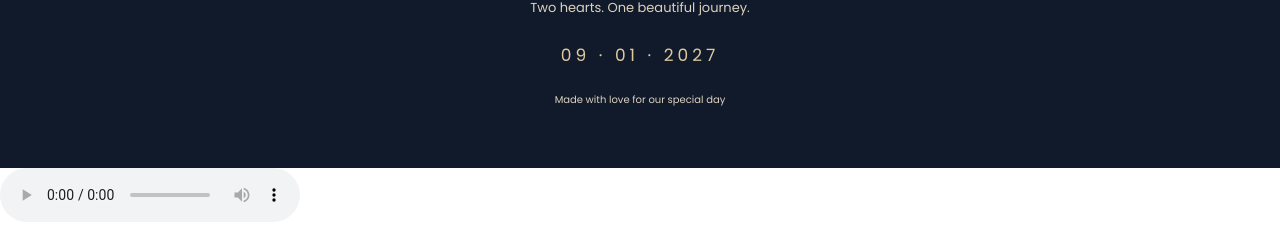
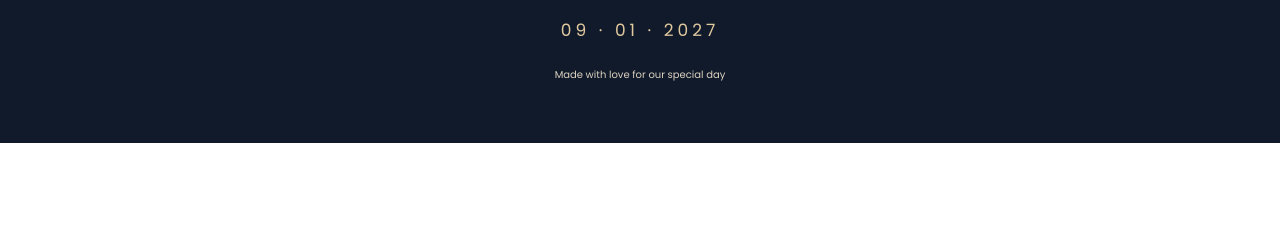
Before and after one commit to Basilamrutha/wedding-reception-invitation, a plain HTML site: page index.html in a window 1280 px wide. Shown: the part 6498-6727 px from the top of the page. After the commit the page ends 6641 px from the top, so only its background shows below. Drawn offline with nearby package versions, Linux system fonts and the light colour scheme.

Commit message:
Update index.html

```diff
--- a/index.html
+++ b/index.html
@@ -7,8 +7,8 @@
 
   <title>Basil &amp; Amrutha | Wedding Invitation</title>
 
-  <!-- WhatsApp Preview -->
-  PASTE THE META TAGS HERE
+
+
 
   <link rel="stylesheet" href="style.css">
 </head>
@@ -229,7 +229,7 @@
     <p class="copyright">Made with love for our special day</p>
   </footer>
 
-  <audio id="weddingMusic" controls loop>
+  <audio id="weddingMusic"  loop>
     <source src="./wedding-music.mp3" type="audio/mpeg">
 </audio>
   <button class="music-button" id="musicButton" aria-label="Play wedding music" aria-pressed="false">♪</button>
```
